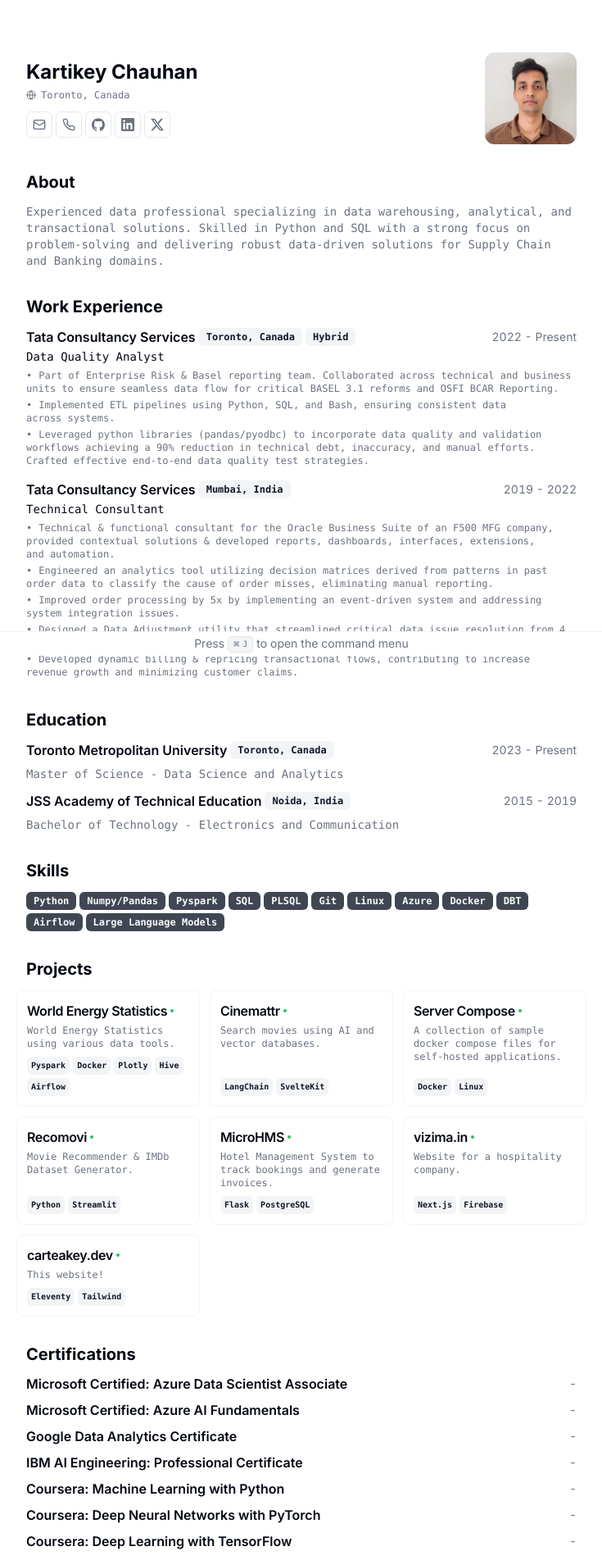
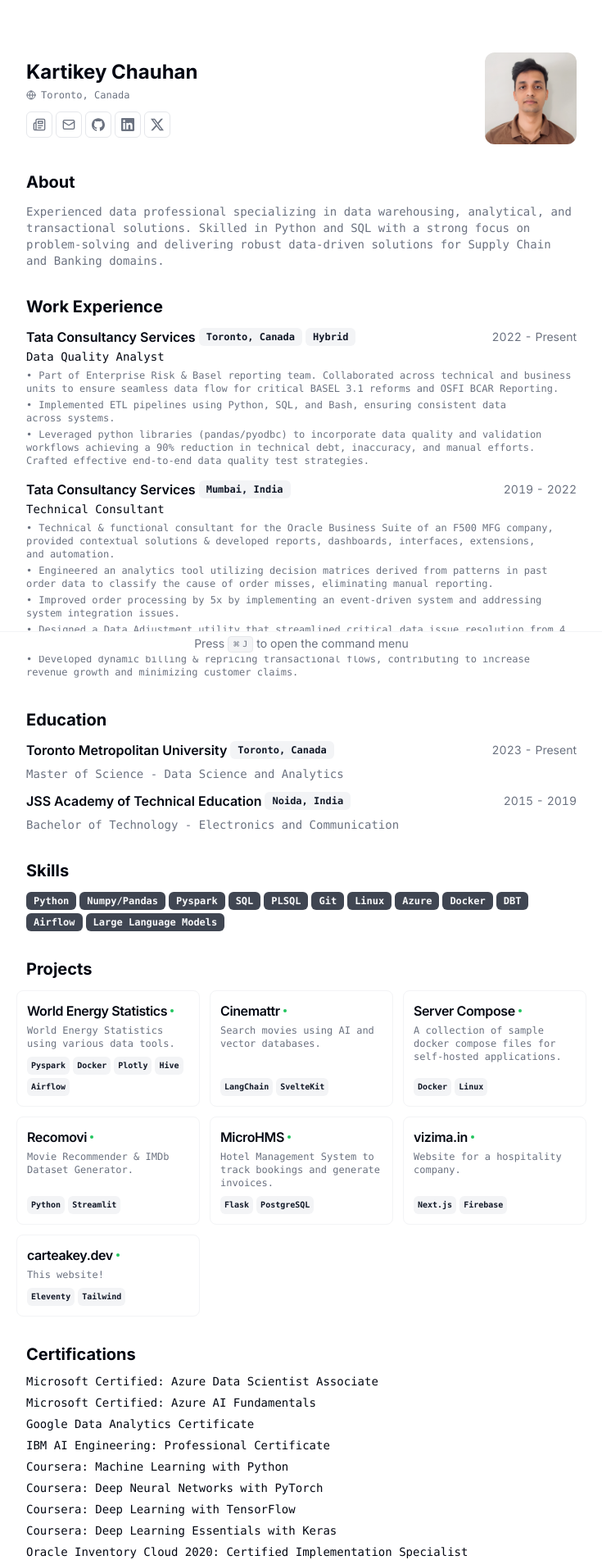
Before and after one commit to BartoszJarocki/cv, a Next.js app: page / in a window 1280 px wide. Shown: the top 1903 px of the page at 82% size, without its empty margins (272-1007 px from the left). Built offline with nearby package versions, Linux system fonts and the light colour scheme.

Commit message:
feat: website icon

```diff
--- a/src/app/page.tsx
+++ b/src/app/page.tsx
@@ -5,7 +5,7 @@ import { Badge } from "@/components/ui/badge";
 import { CommandMenu } from "@/components/command-menu";
 import { Metadata } from "next";
 import { Section } from "@/components/ui/section";
-import { GlobeIcon, MailIcon, PhoneIcon } from "lucide-react";
+import { GlobeIcon, MailIcon, NewspaperIcon} from "lucide-react";
 import { Button } from "@/components/ui/button";
 import { RESUME_DATA } from "@/data/resume-data";
 import { ProjectCard } from "@/components/project-card";
@@ -36,6 +36,18 @@ export default function Page() {
               </a>
             </p>
             <div className="flex gap-x-1 pt-1 font-mono text-sm text-muted-foreground print:hidden">
+              {RESUME_DATA.personalWebsiteUrl ? (
+                <Button
+                  className="h-8 w-8"
+                  variant="outline"
+                  size="icon"
+                  asChild
+                >
+                  <a href={RESUME_DATA.personalWebsiteUrl}>
+                    <NewspaperIcon className="h-4 w-4" />
+                  </a>
+                </Button>
+              ) : null}
               {RESUME_DATA.contact.email ? (
                 <Button
                   className="h-8 w-8"
@@ -48,7 +60,7 @@ export default function Page() {
                   </a>
                 </Button>
               ) : null}
-              {RESUME_DATA.contact.tel ? (
+              {/* {RESUME_DATA.contact.tel ? (
                 <Button
                   className="h-8 w-8"
                   variant="outline"
@@ -59,7 +71,7 @@ export default function Page() {
                     <PhoneIcon className="h-4 w-4" />
                   </a>
                 </Button>
-              ) : null}
+              ) : null} */}
               {RESUME_DATA.contact.social.map((social:any) => (
                 <Button
                   key={social.name}
@@ -218,7 +230,7 @@ export default function Page() {
               <Card key={certification.name}>
                 <CardHeader>
                   <div className="flex items-center justify-between gap-x-2 text-base">
-                    <h3 className="font-semibold leading-none">
+                    <h3 className="font-mono text-sm leading-none">
                       <a
                         className="inline-flex gap-x-1.5 align-baseline leading-none hover:underline"
                         href={certification.link}
@@ -227,9 +239,9 @@ export default function Page() {
                         {certification.name}
                       </a>
                     </h3>
-                    <div className="text-sm tabular-nums text-gray-500">
+                    {/* <div className="text-sm tabular-nums text-gray-500">
                       {certification.issueDate} - {certification.expirationDate}
-                    </div>
+                    </div> */}
                   </div>
                   {/* <h4 className="font-mono text-sm leading-none">
                   {certification.providerName}
```
